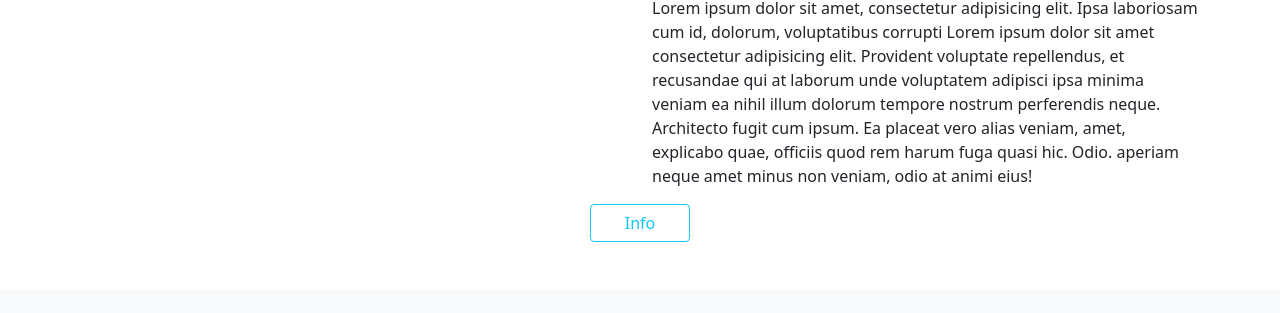
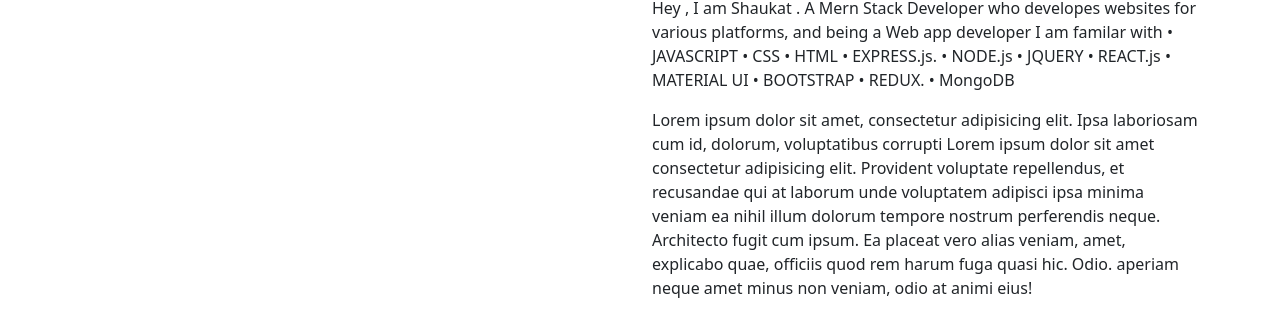
Before and after one commit to Shaukat456/NotPortfolio, a plain HTML site: page index.html in a window 1280 px wide. Shown: the part 320-633 px from the top of the page. Drawn offline with nearby package versions, Linux system fonts and the light colour scheme.

Commit message:
Initail Commit

```diff
--- a/index.html
+++ b/index.html
@@ -118,6 +118,12 @@
                 </div> -->
                 <div class="col-lg-6 col-md-6 col-12 col-xxl-6 d-flex justify-content-around align-items-center flex-column">
                   <h1>MY JOURNEY</h1>
+
+                  <p>
+                    Hey , I am Shaukat .
+A Mern Stack Developer who developes websites for various platforms, and being a Web app developer I am familar with
+• JAVASCRIPT   • CSS  • HTML  • EXPRESS.js.       • NODE.js  • JQUERY  • REACT.js   • MATERIAL UI    • BOOTSTRAP     • REDUX.    • MongoDB
+                  </p>
                   <p>Lorem ipsum dolor sit amet, consectetur adipisicing elit. Ipsa laboriosam cum id, dolorum, voluptatibus corrupti Lorem ipsum dolor sit amet consectetur adipisicing elit. Provident voluptate repellendus, et recusandae qui at laborum unde voluptatem adipisci ipsa minima veniam ea nihil illum dolorum tempore nostrum perferendis neque. Architecto fugit cum ipsum. Ea placeat vero alias veniam, amet, explicabo quae, officiis quod rem harum fuga quasi hic. Odio. aperiam neque amet minus non veniam, odio at animi eius!</p>
                 </div>
                 <button type="button" class="btn btn-outline-info mx-auto" id='bttt'   data-toggle="tooltip" data-placement="bottom" title="KNOW SHAUKAT" >Info </button>
```
